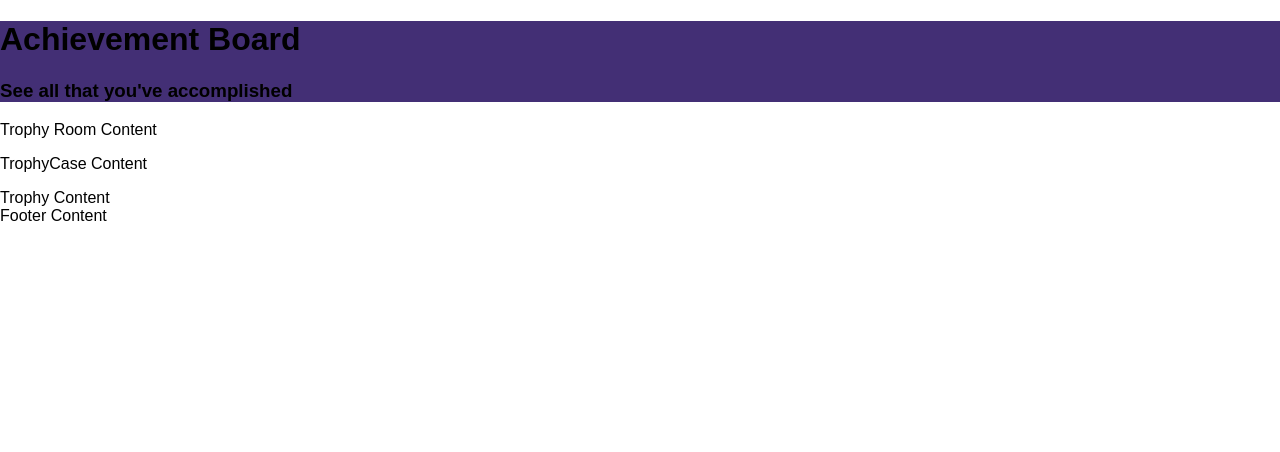
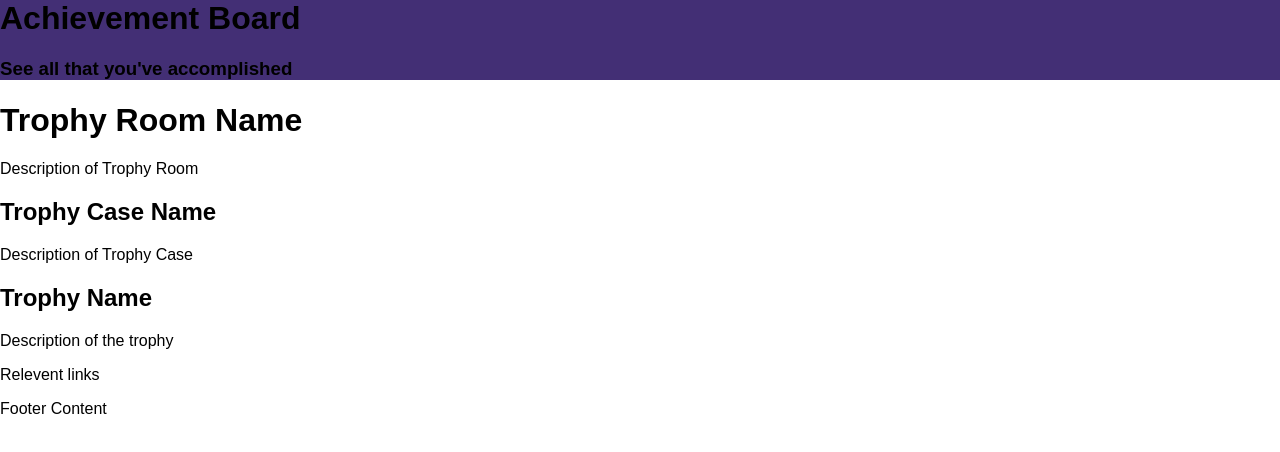
Before and after one commit to keyspress/achievement-app, a React (Create React App) app: page / in a window 1280 px wide. Shown: the top 452 px of the page. Built offline with nearby package versions, Linux system fonts and the light colour scheme.

Commit message:
fix margin above header

```diff
--- a/src/components/Header.css
+++ b/src/components/Header.css
@@ -6,3 +6,7 @@ body {
   background-color: rgba( 67, 47,117,1);
   margin-top: 0 !important;
 }
+
+.header-content {
+  margin-top: 0px;
+}
--- a/src/components/Header.js
+++ b/src/components/Header.js
@@ -3,7 +3,7 @@ import './Header.css';
 
 export const Header = () => (
   <div className="header-container">
-    <h1>Achievement Board</h1>
-    <h3>See all that you've accomplished</h3>
+    <h1 className="header-content">Achievement Board</h1>
+    <h3 className="header-content">See all that you've accomplished</h3>
   </div>
 );
--- a/src/components/Trophy.js
+++ b/src/components/Trophy.js
@@ -2,6 +2,8 @@ import React from 'react';
 
 export const Trophy = () => (
   <div>
-    Trophy Content
+    <h2>Trophy Name</h2>
+    <p>Description of the trophy</p>
+    <p>Relevent links</p>
   </div>
 )
--- a/src/components/TrophyCase.js
+++ b/src/components/TrophyCase.js
@@ -3,7 +3,8 @@ import { Trophy } from './Trophy';
 
 export const TrophyCase = () => (
   <div>
-    <p>TrophyCase Content</p>
+    <h2>Trophy Case Name</h2>
+    <p>Description of Trophy Case</p>
     <Trophy />
   </div>
 );
--- a/src/components/TrophyRoom.js
+++ b/src/components/TrophyRoom.js
@@ -5,7 +5,8 @@ class TrophyRoom extends Component {
   render() {
     return (
       <div>
-        Trophy Room Content
+        <h1>Trophy Room Name</h1>
+        <p>Description of Trophy Room</p>
         <TrophyCase />
       </div>
     );
```
